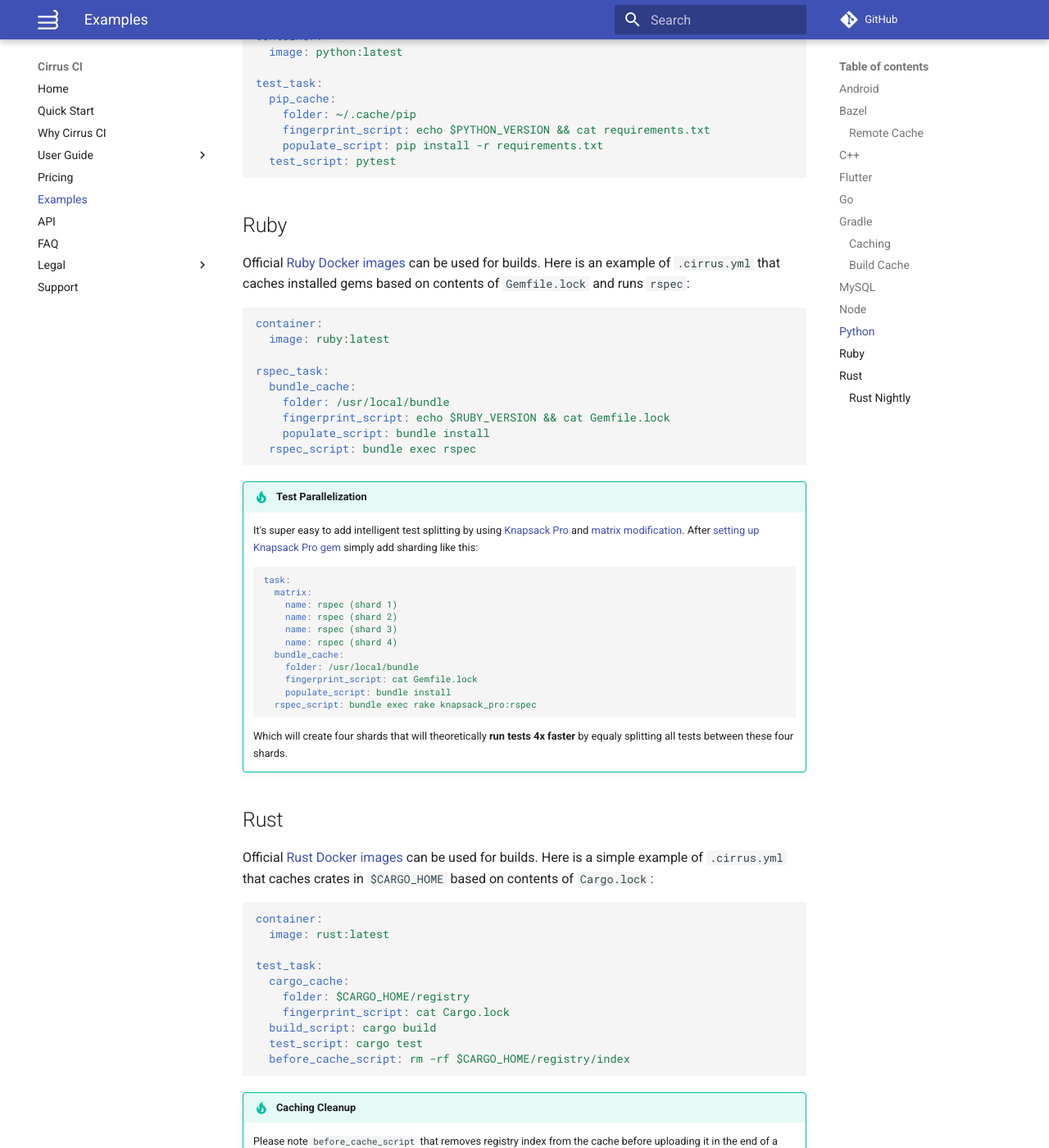
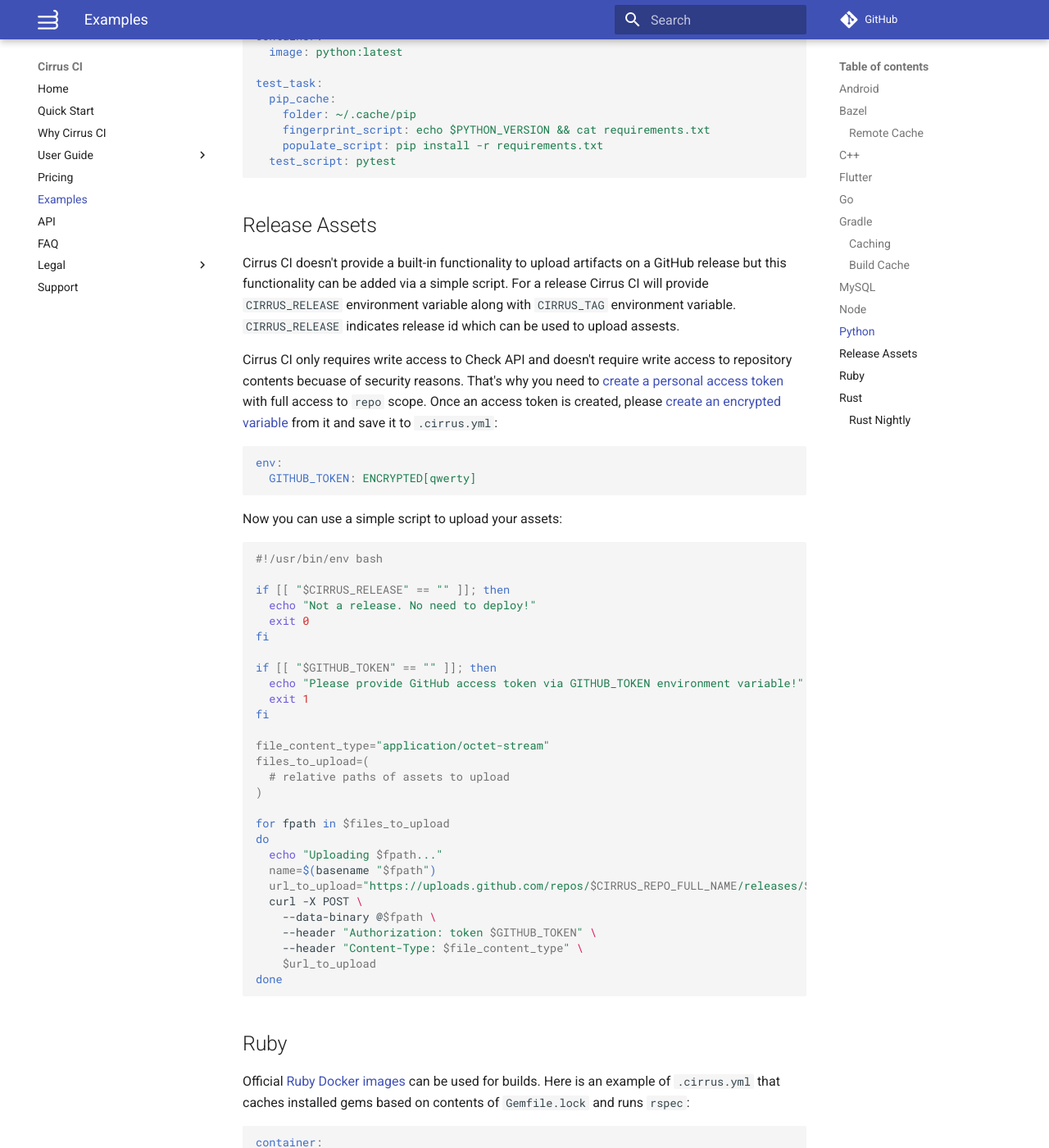
Before and after one commit to cirruslabs/cirrus-ci-docs, an MkDocs documentation site: the page built from docs/examples.md, in a window 1280 px wide and 1400 px high, scrolled down 4844 px. Shown: the whole window at 82% size. Built offline with MkDocs 1.6.1 and Material for MkDocs 9.7.7, drawn with Linux system fonts in a browser that asks for light colours; comment, search, counter and statistics services are not loaded.

Commit message:
Document how to release assets

````diff
--- a/docs/examples.md
+++ b/docs/examples.md
@@ -228,6 +228,55 @@ test_task:
   test_script: pytest
 ```
 
+## Release Assets
+
+Cirrus CI doesn't provide a built-in functionality to upload artifacts on a GitHub release but this functionality can be
+added via a simple script. For a release Cirrus CI will provide `CIRRUS_RELEASE` environment variable along with `CIRRUS_TAG`
+environment variable. `CIRRUS_RELEASE` indicates release id which can be used to upload assests.
+
+Cirrus CI only requires write access to Check API and doesn't require write access to repository contents becuase of security
+reasons. That's why you need to [create a personal access token](https://github.com/settings/tokens/new) with full access
+to `repo` scope. Once an access token is created, please [create an encrypted variable](/guide/writing-tasks.md#encrypted-variables)
+from it and save it to `.cirrus.yml`:
+
+```yaml
+env:
+  GITHUB_TOKEN: ENCRYPTED[qwerty]
+```
+
+Now you can use a simple script to upload your assets:
+
+```bash
+#!/usr/bin/env bash
+
+if [[ "$CIRRUS_RELEASE" == "" ]]; then
+  echo "Not a release. No need to deploy!"
+  exit 0
+fi
+
+if [[ "$GITHUB_TOKEN" == "" ]]; then
+  echo "Please provide GitHub access token via GITHUB_TOKEN environment variable!"
+  exit 1
+fi
+
+file_content_type="application/octet-stream"
+files_to_upload=(
+  # relative paths of assets to upload
+)
+
+for fpath in $files_to_upload
+do
+  echo "Uploading $fpath..."
+  name=$(basename "$fpath")
+  url_to_upload="https://uploads.github.com/repos/$CIRRUS_REPO_FULL_NAME/releases/$CIRRUS_RELEASE/assets?name=$name"
+  curl -X POST \
+    --data-binary @$fpath \
+    --header "Authorization: token $GITHUB_TOKEN" \
+    --header "Content-Type: $file_content_type" \
+    $url_to_upload
+done
+```
+
 ## Ruby
 
 Official [Ruby Docker images](https://hub.docker.com/_/ruby/) can be used for builds. Here is an example of `.cirrus.yml`
````
Also changed, not shown: docs/guide/writing-tasks.md (+1 -0 lines).
